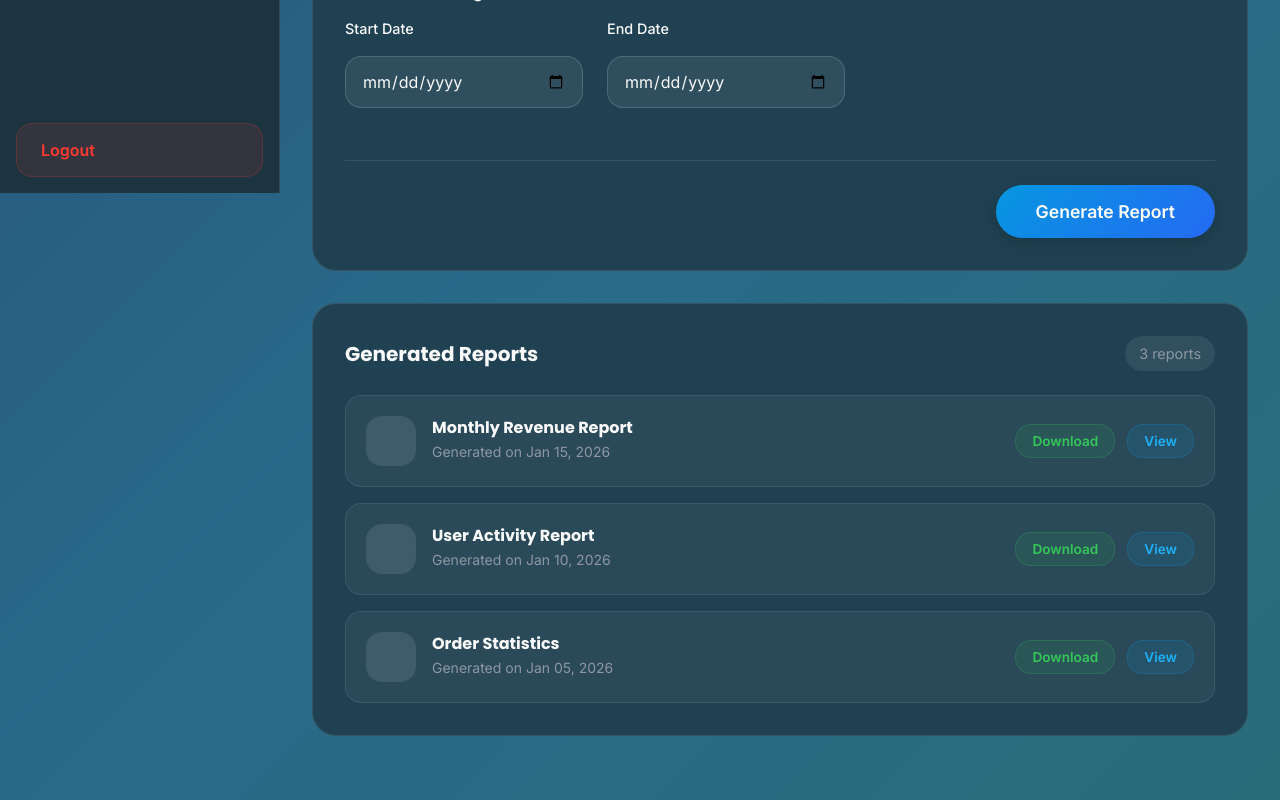
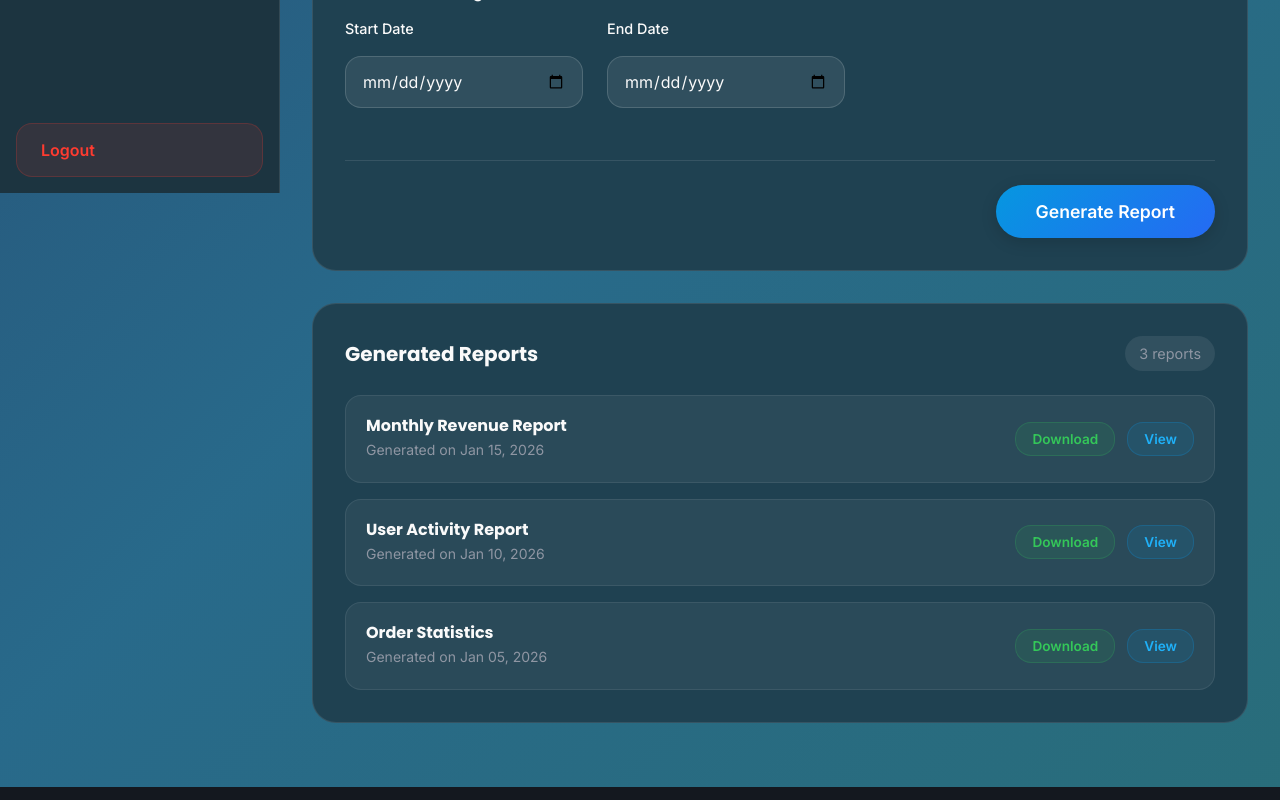
Before and after one commit to KavishaPerera/Wash-TUB, a React app in the folder frontend/: page /generate-report in a window 1280 px wide. Shown: the part 607-1407 px from the top of the page. Built offline with nearby package versions, Linux system fonts and the light colour scheme; the HTML template or start-up script is replaced by a standard one.

Commit message:
remove icon place holders

```diff
--- a/frontend/src/pages/GenerateReport.jsx
+++ b/frontend/src/pages/GenerateReport.jsx
@@ -192,9 +192,9 @@ const GenerateReport = () => {
                         <div className="reports-list">
                             {generatedReports.map(report => (
                                 <div key={report.id} className="report-item">
-                                    <div className="report-icon">
+                                    {/*<div className="report-icon">
                                         <span className="icon-placeholder"></span>
-                                    </div>
+                                    </div>*/}
                                     <div className="report-info">
                                         <h4>{report.name}</h4>
                                         <p>Generated on {report.date}</p>
```
